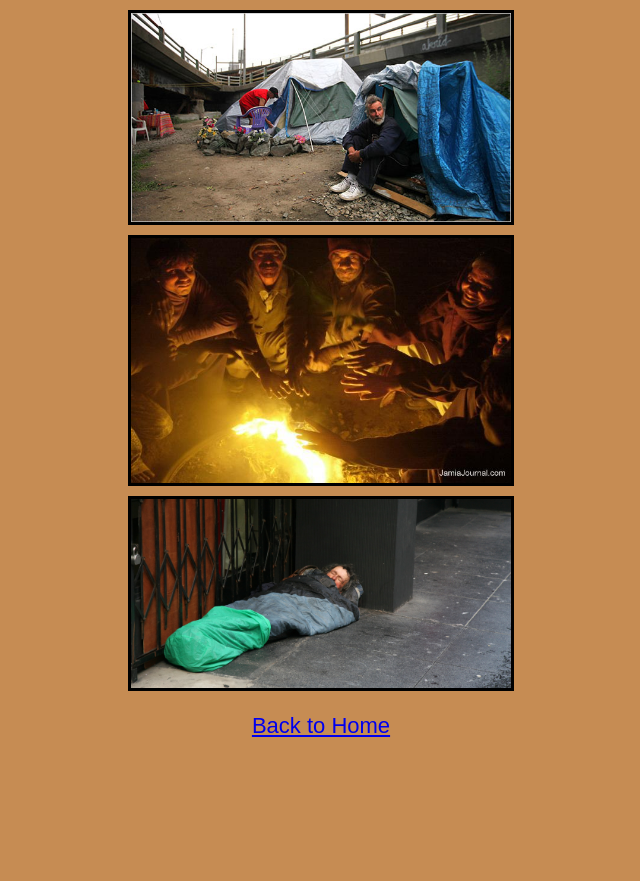
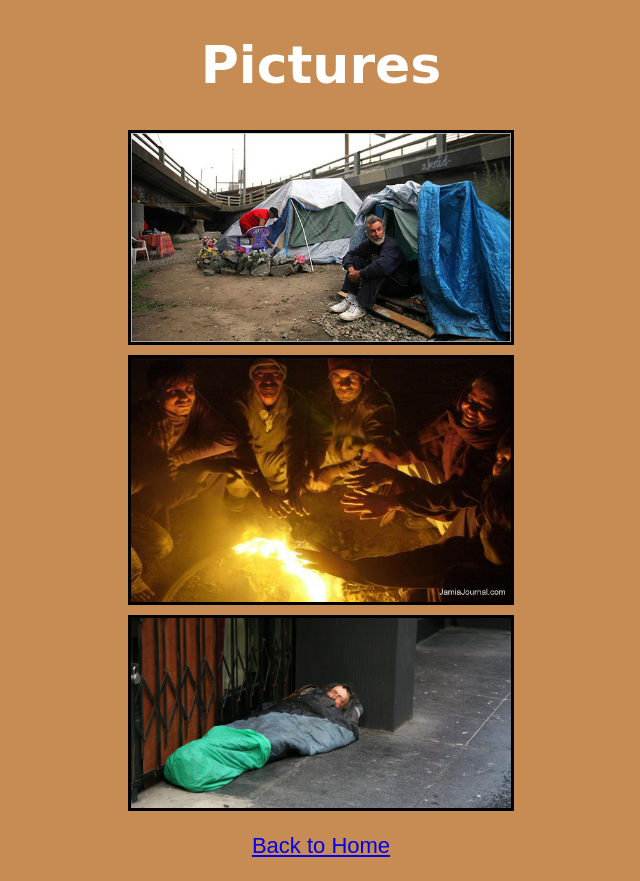
Before and after one commit to tfabery/island-resort, a plain HTML site: page pic.html in a window 1280 px wide. Shown: the whole page, without its empty margins (319-959 px from the left). Before the commit the page ends 800 px from the top, so only its background shows below. Drawn offline with Linux system fonts and the light colour scheme.

Commit message:
add pictures heading

```diff
--- a/pic.html
+++ b/pic.html
@@ -5,6 +5,7 @@
     <title>Pictures</title>
   </head>
   <body>
+    <h1>Pictures</h1>
     <img src="img/htent.jpg" alt="tent1" />
     <img src="img/homelessfire.jpg" alt="enjoying fire" />
     <img src="img/homesleep.jpg" alt="sleeping" />
```
